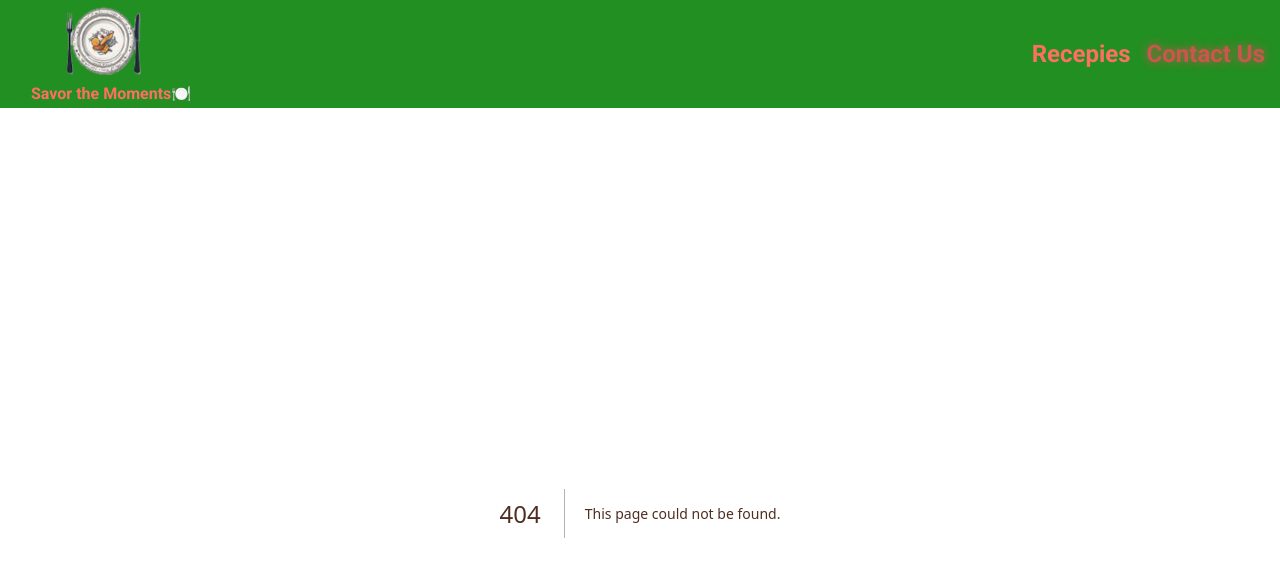
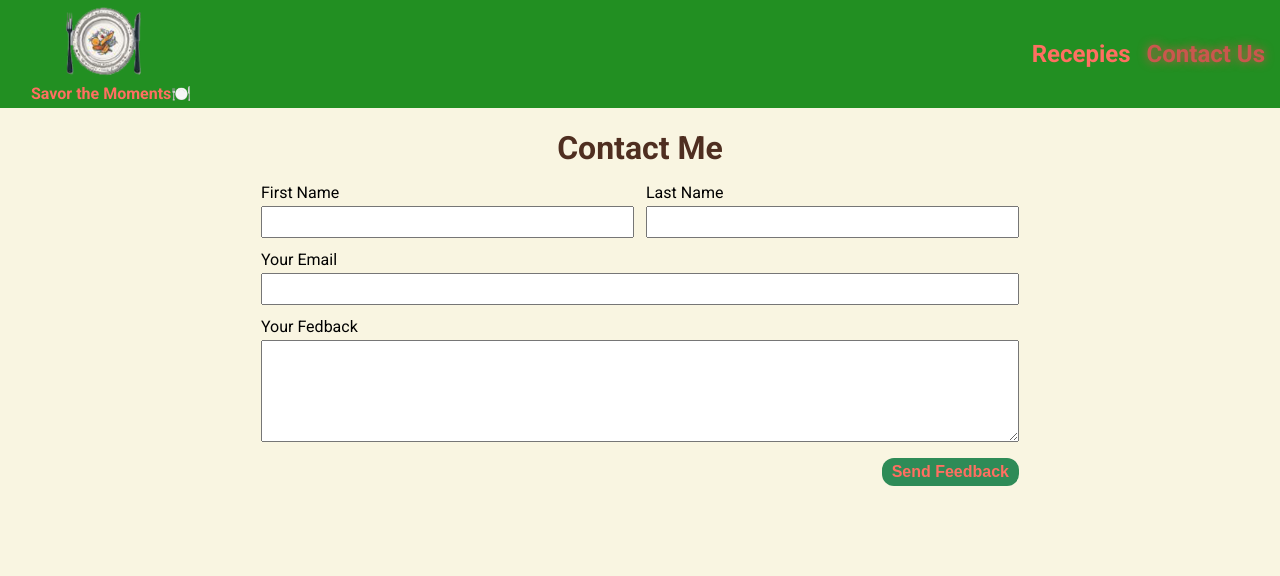
Before and after one commit to DanyloSus/food-blog-site, a Next.js app: page /contact in a window 1280 px wide. Before the commit this address had no page. Shown: the top 576 px of the page. Built offline with nearby package versions, Linux system fonts and the light colour scheme.

Commit message:
Contact Page

```diff
--- /dev/null
+++ b/components/contact/input.js
@@ -0,0 +1,34 @@
+import React from "react";
+import { ErrorMessage, Field } from "formik";
+
+import classes from "./input.module.css";
+
+const Input = (props) => {
+  return (
+    <div className={classes.Input}>
+      <div className={classes.Input__Texts}>
+        <label htmlFor={props.name}>{props.label}</label>
+        <label className={classes.Input__Error}>
+          <ErrorMessage name={props.name} />
+        </label>
+      </div>
+      {props.isArea ? (
+        <Field
+          as="textarea"
+          id={props.name}
+          name={props.name}
+          rows="5"
+          className={classes.Input__TextField}
+        />
+      ) : (
+        <Field
+          id={props.name}
+          name={props.name}
+          className={classes.Input__TextField}
+        />
+      )}
+    </div>
+  );
+};
+
+export default Input;
--- /dev/null
+++ b/components/contact/input.module.css
@@ -0,0 +1,24 @@
+.Input {
+  width: 100%;
+}
+
+.Input__Texts {
+  display: flex;
+  justify-content: space-between;
+
+  width: 100%;
+
+  margin-bottom: 4px;
+}
+
+.Input__TextField {
+  width: 100%;
+
+  font-size: 1rem;
+
+  padding: 5px 10px;
+}
+
+.Input__Error {
+  color: crimson;
+}
--- a/package.json
+++ b/package.json
@@ -9,8 +9,10 @@
     "lint": "next lint"
   },
   "dependencies": {
+    "formik": "^2.4.5",
+    "next": "14.0.4",
     "react": "^18",
     "react-dom": "^18",
-    "next": "14.0.4"
+    "yup": "^1.3.3"
   }
 }
--- /dev/null
+++ b/pages/contact.js
@@ -0,0 +1,53 @@
+import React from "react";
+import { ErrorMessage, Form, Formik, Field } from "formik";
+import * as Yup from "yup";
+
+import classes from "@/styles/contact-me-page.module.css";
+import Input from "@/components/contact/input";
+
+const ContactMePage = () => {
+  return (
+    <div className={classes.ContactPage}>
+      <h1 className={classes.ContactPage__Header}>Contact Me</h1>
+      <Formik
+        initialValues={{
+          firstName: null,
+          lastName: null,
+          email: null,
+          text: null,
+        }}
+        validationSchema={Yup.object({
+          firstName: Yup.string()
+            .min(3, "Must be 3 characters or more")
+            .max(50, "Must be 50 characters or less")
+            .required("Required"),
+          lastName: Yup.string()
+            .min(3, "Must be 3 characters or more")
+            .max(50, "Must be 50 characters or less")
+            .required("Required"),
+          email: Yup.string()
+            .email("Invalid email address")
+            .required("Required"),
+          text: Yup.string().required("Required"),
+        })}
+        onSubmit={(values) => {
+          console.log(JSON.stringify(values, null, 2));
+        }}
+      >
+        <Form className={classes.ContactPage__Form}>
+          <div style={{ display: "flex", gap: "12px", width: "100%" }}>
+            <Input name="firstName" label="First Name" />
+            <Input name="lastName" label="Last Name" />
+          </div>
+          <Input name="email" label="Your Email" />
+          <Input name="text" label="Your Fedback" isArea />
+          <button type="submit" className={classes.ContactPage__Submit}>
+            Send Feedback
+          </button>
+        </Form>
+      </Formik>
+    </div>
+  );
+};
+
+export default ContactMePage;
--- /dev/null
+++ b/styles/contact-me-page.module.css
@@ -0,0 +1,18 @@
+.ContactPage__Form {
+  display: flex;
+  flex-direction: column;
+  gap: 12px;
+}
+.ContactPage__Header {
+  text-align: center;
+
+  margin: 1rem 0;
+}
+
+.ContactPage__Submit {
+  margin-left: auto;
+  padding: 5px 10px;
+
+  font-weight: 700;
+  font-size: 1rem;
+}
--- a/styles/recepies/recepie.module.css
+++ b/styles/recepies/recepie.module.css
@@ -1,6 +1,3 @@
-.Recepie {
-}
-
 .Recepie__Header {
   margin: 10px 0;
 
```
Also changed, not shown: 1 other file (tests, documents, lock files or other folders).
